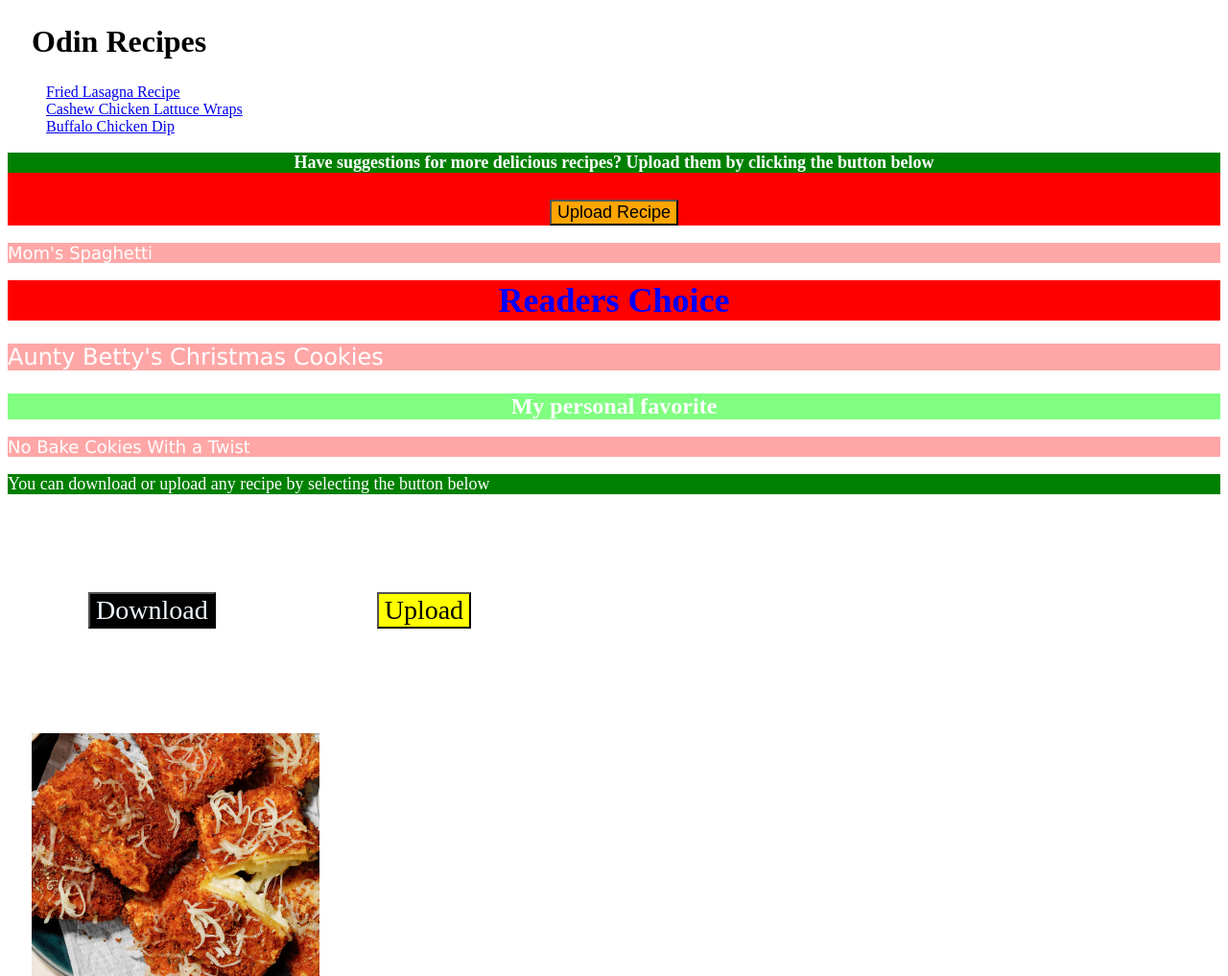
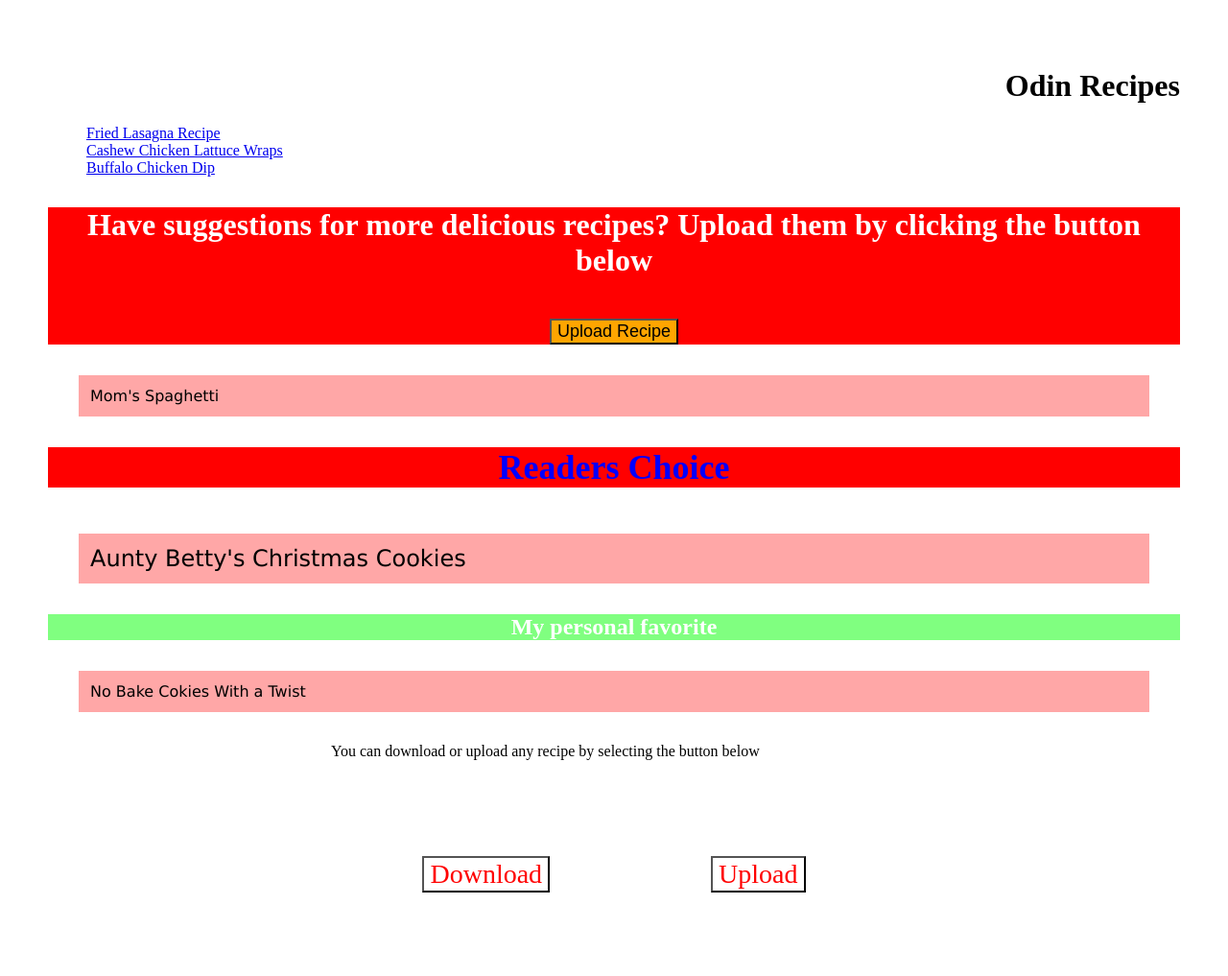
Before and after one commit to talesa365/odin-recipe, a plain HTML site: page index.html in a window 1280 px wide. Shown: the top 1017 px of the page at 96% size. Drawn offline with Linux system fonts and the light colour scheme.

Commit message:
margin-padding

```diff
--- a/index.html
+++ b/index.html
@@ -8,14 +8,14 @@
     <title>Odin Project - Recipe</title>
 </head>
 <body>
-    <style>
+    <!-- <style>
         p {
             background-color:green;
             color:white;
             font-size: 18px;
         }
-    </style>
-    <h1 style="margin:25px;">Odin Recipes</h1>
+    </style> -->
+    <h1>Odin Recipes</h1>
     <ul style="list-style-type:none;">
         <li><a href="recipes/lasagna.html">Fried Lasagna Recipe</a></li>
         <li><a href="recipes/lettuce_wraps.html">Cashew Chicken Lattuce Wraps</a></li>
@@ -33,8 +33,8 @@
      <div id="my_fav">My personal favorite</div>
      <p class="recipe">No Bake Cokies With a Twist</p>
 <!-- //This is 03-grouping selectors// -->
-<p>You can download or upload any recipe by selecting the button below</p>
-<button class="download btn">Download</button><button class="upload btn">Upload</button><br>
+<p class="card">You can download or upload any recipe by selecting the button below</p>
+<div id="btn-container"><button class="download btn">Download</button><button class="upload btn">Upload</button><br></div>
 <!-- //This is 04-chaining selectors// -->
 <img class="avatar proportioned" src="images/Fried-Lasagna_img.jpeg" alt="picture of fried lasagna" ><br>
 <img class="avatar distorted" src="images/cashew-chicken-lettuce-wraps.jpeg" alt="picture of lettuce wrap">
--- a/style.css
+++ b/style.css
@@ -1,3 +1,7 @@
+body{
+  margin:25px;
+  padding:25px;
+}
 div {
   background-color: red;
   color:white;
@@ -9,10 +13,13 @@ div {
 .recipe {
     background-color: rgb(255, 167, 167);
     font-family: Verdana, "DejaVu Sans", sans-serif;
+    margin:32px;
+    padding:12px;
   }
 
  .recipe-plus {
     font-size: 24px;
+    margin-top:48px;
   }
 
   #readers_choice{
@@ -37,6 +44,14 @@ div {
     font-family: 'Times New Roman', Arial, Helvetica, sans-serif;
     font-size: 28px;
     margin: 3em;
+    background:white;
+    border:1px sold greenyellow;
+    color:red;
+  }
+  #btn-container{
+  margin: 16px 8px;
+  background: #fff;
+  margin: 16px auto;
   }
   .avatar{
     margin: 25px;
@@ -77,3 +92,11 @@ div {
     height: 5rem;
     width: 10rem;
   }
+  h1{
+    text-align:right;
+  }
+  .card{
+    width: 50%;
+    background: #fff;
+    margin: 16px auto;
+  }
```
